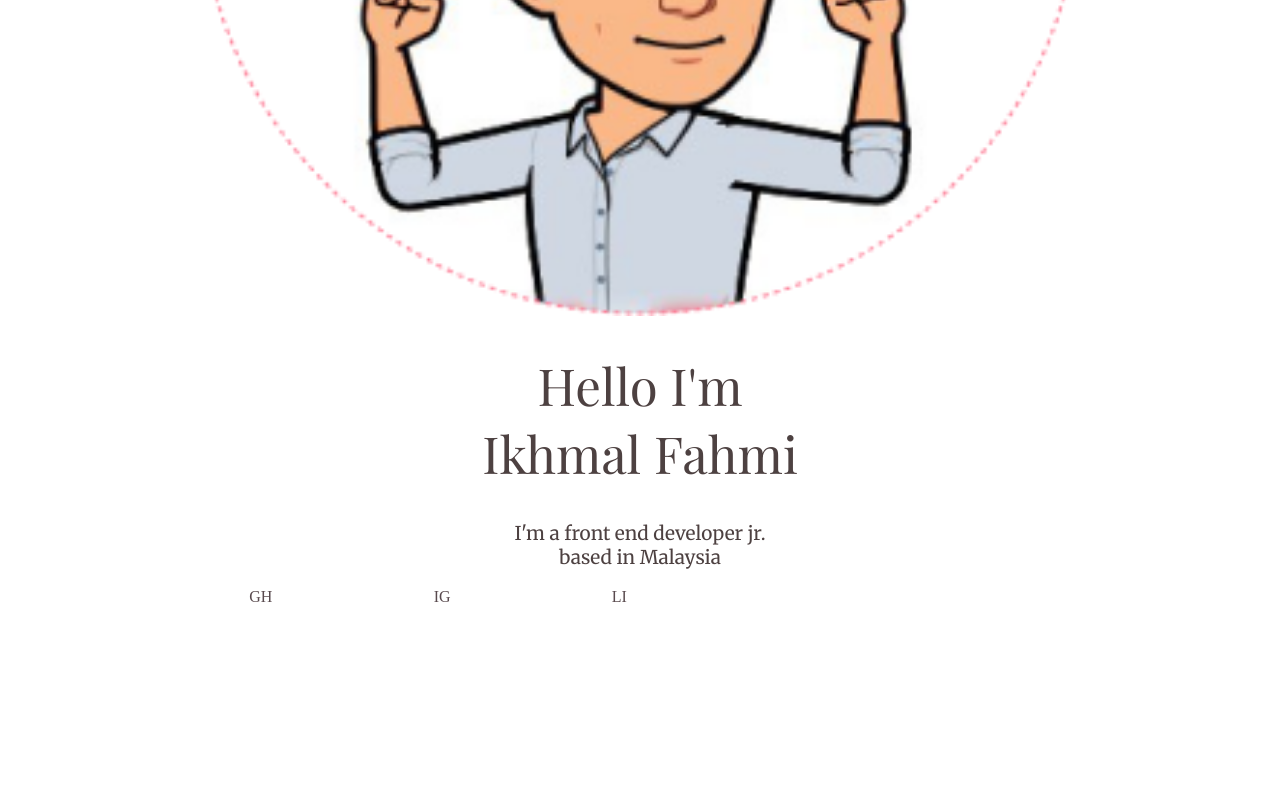
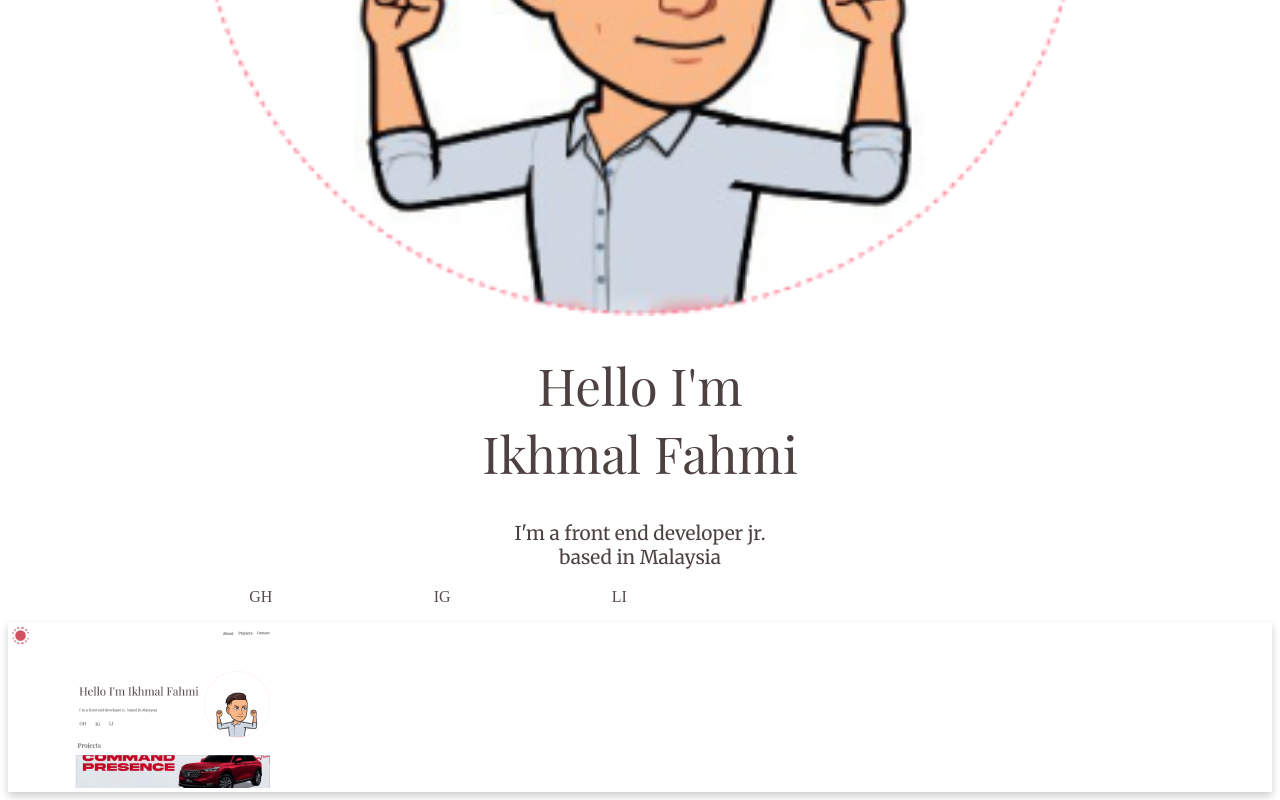
Before and after one commit to ikhmal2/personalporfolio, a Vue app: page / in a window 1280 px wide. Shown: the part 702-1502 px from the top of the page. Before the commit the page ends 1324 px from the top, so only its background shows below. Built offline with nearby package versions, Linux system fonts and the light colour scheme.

Commit message:
added card skeleton and css

```diff
--- a/src/components/projects-homepage.vue
+++ b/src/components/projects-homepage.vue
@@ -1,6 +1,6 @@
 <template>
-    <div>
-
+    <div class="project-card">
+        <img src="../assets/homepage.png" alt="portfolio-homepage">
     </div>
 </template>
 
@@ -9,5 +9,16 @@
 </script>
 
 <style scoped>
+    .project-card {
+        box-shadow: 0 4px 8px 0 rgba(0,0,0,0.2);
+        transition: 0.3s;
+    }
 
+    .project-card:hover {
+        box-shadow: 0 8px 16px 0 rgba(0,0,0,0.2);
+    }
+
+    .project-card img {
+
+    }
 </style>
```
